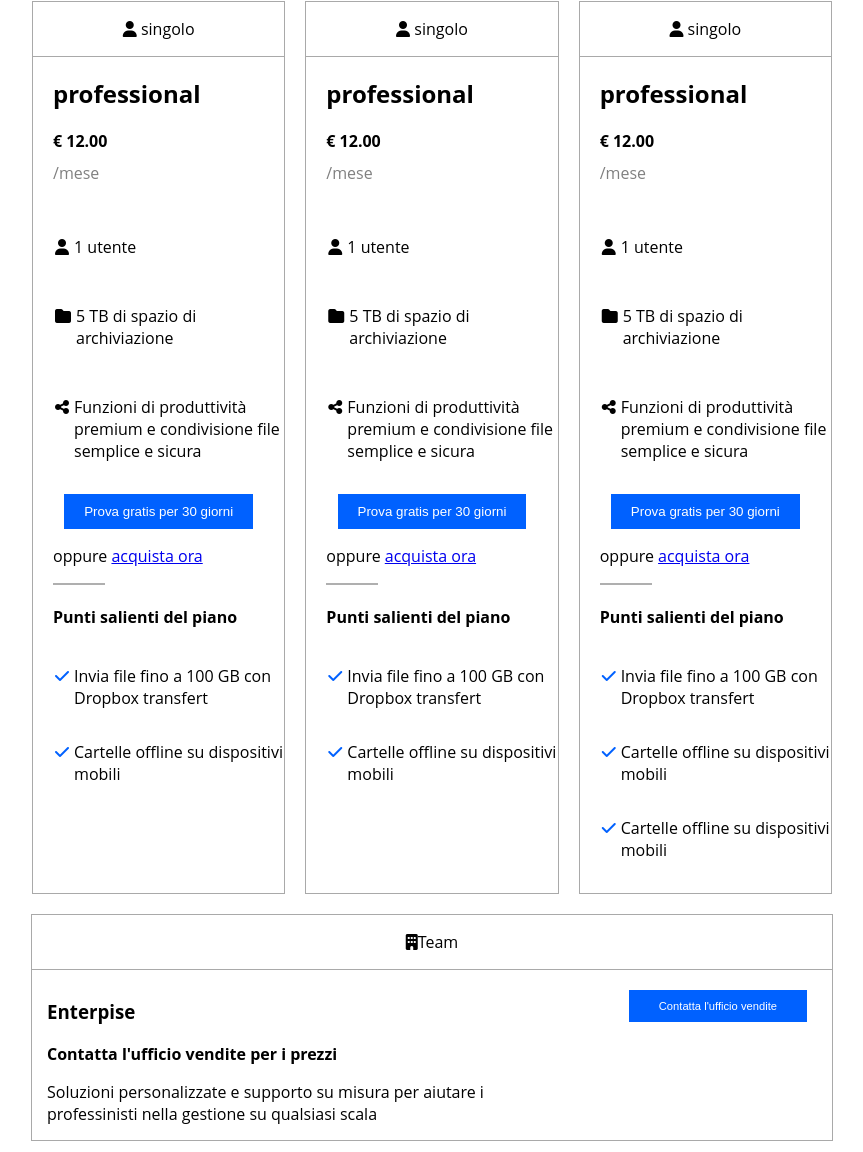
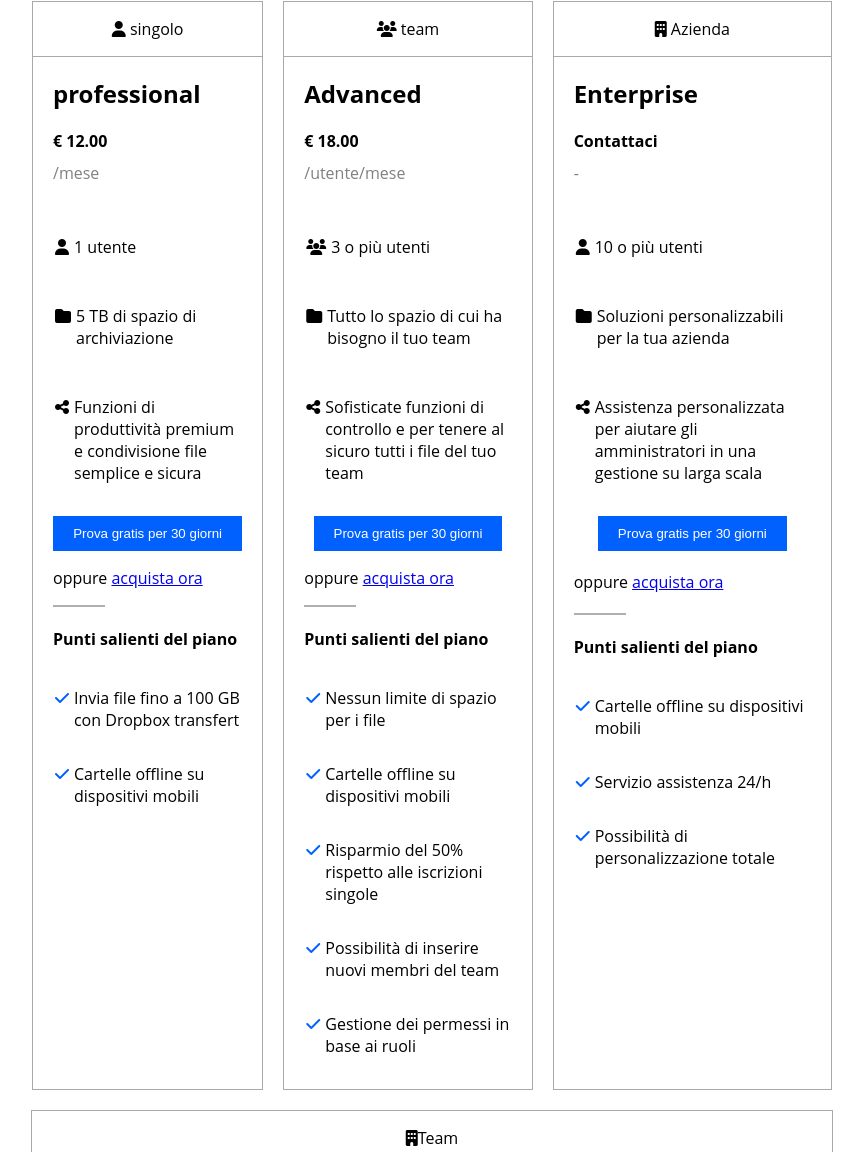
Before and after one commit to VincenzoDePetris/htmlcss-dropbox, a plain HTML site: page index.html in a window 1280 px wide. Shown: the part 824-1976 px from the top of the page, without its empty margins (208-1071 px from the left). Drawn offline with Linux system fonts and the light colour scheme.

Commit message:
fix: box-section content

```diff
--- a/css/style.css
+++ b/css/style.css
@@ -58,6 +58,14 @@
 
 .margin-left {
   margin-left: 20px;
+}
+
+.margin-right {
+  margin-right: 20px;
+}
+
+.margin-all {
+  margin: 20px 20px 20px;
 }
 
 .hr-div {
@@ -363,10 +371,6 @@
 
 /* logo-text section */
 
-.margin-all {
-  margin: 20px 20px 20px;
-}
-
 /* free try section */
 
 .try-section {
--- a/index.html
+++ b/index.html
@@ -114,7 +114,7 @@
               <span class="period">/mese</span>
               <div class="flex">
                 <div>
-                  <ul class="ul-business">
+                  <ul class="ul-business margin-right">
                     <li class="li-business">
                       <div class="flex">
                         <p class="item-business">
@@ -153,7 +153,7 @@
               <p class="margin-left">oppure <a href="#">acquista ora</a></p>
               <div class="hr-div"></div>
               <h4 class="margin-left">Punti salienti del piano</h4>
-              <ul class="ul-business margin-left">
+              <ul class="ul-business margin-left margin-right">
                 <li>
                   <div class="flex">
                     <p class="item-business">
@@ -176,21 +176,21 @@
           <!-- second box -->
           <div class="margin border">
             <div class="border-fixed mini-title-div">
-              <p><i class="fa-solid fa-user"></i> singolo</p>
+              <p><i class="fa-solid fa-users"></i> team</p>
             </div>
             <div>
-              <h2 class="h2-business">professional</h2>
-              <p class="price">&euro; 12.00</p>
-              <span class="period">/mese</span>
+              <h2 class="h2-business">Advanced</h2>
+              <p class="price">&euro; 18.00</p>
+              <span class="period">/utente/mese</span>
               <div class="flex">
                 <div>
-                  <ul class="ul-business">
+                  <ul class="ul-business margin-right">
                     <li class="li-business">
                       <div class="flex">
                         <p class="item-business">
-                          <i class="fa-solid fa-user"></i>
+                          <i class="fa-solid fa-users"></i>
                         </p>
-                        <p>1 utente</p>
+                        <p>3 o più utenti</p>
                       </div>
                     </li>
                     <li class="li-business">
@@ -198,7 +198,7 @@
                         <p class="item-business">
                           <i class="fa-solid fa-folder"></i>
                         </p>
-                        <p>5 TB di spazio di archiviazione</p>
+                        <p>Tutto lo spazio di cui ha bisogno il tuo team</p>
                       </div>
                     </li>
                     <li class="li-business">
@@ -207,8 +207,7 @@
                           <i class="fa-solid fa-share-nodes"></i>
                         </p>
                         <p>
-                          Funzioni di produttività premium e condivisione file
-                          semplice e sicura
+                          Sofisticate funzioni di controllo e per tenere al sicuro tutti i file del tuo team
                         </p>
                       </div>
                     </li>
@@ -223,83 +222,13 @@
               <p class="margin-left">oppure <a href="#">acquista ora</a></p>
               <div class="hr-div"></div>
               <h4 class="margin-left">Punti salienti del piano</h4>
-              <ul class="ul-business margin-left">
+              <ul class="ul-business margin-left margin-right">
                 <li>
                   <div class="flex">
                     <p class="item-business">
                       <i class="fa-solid fa-check" style="color: #0061ff"></i>
                     </p>
-                    <p>Invia file fino a 100 GB con Dropbox transfert</p>
-                  </div>
-                </li>
-                <li>
-                  <div class="flex">
-                    <p class="item-business">
-                      <i class="fa-solid fa-check" style="color: #0061ff"></i>
-                    </p>
-                    <p>Cartelle offline su dispositivi mobili</p>
-                  </div>
-                </li>
-              </ul>
-            </div>
-          </div>
-          <!-- third box -->
-          <div class="border third-box">
-            <div class="border-fixed mini-title-div">
-              <p><i class="fa-solid fa-user"></i> singolo</p>
-            </div>
-            <div>
-              <h2 class="h2-business">professional</h2>
-              <p class="price">&euro; 12.00</p>
-              <span class="period">/mese</span>
-              <div class="flex">
-                <div>
-                  <ul class="ul-business">
-                    <li class="li-business">
-                      <div class="flex">
-                        <p class="item-business">
-                          <i class="fa-solid fa-user"></i>
-                        </p>
-                        <p>1 utente</p>
-                      </div>
-                    </li>
-                    <li class="li-business">
-                      <div class="flex">
-                        <p class="item-business">
-                          <i class="fa-solid fa-folder"></i>
-                        </p>
-                        <p>5 TB di spazio di archiviazione</p>
-                      </div>
-                    </li>
-                    <li class="li-business">
-                      <div class="flex">
-                        <p class="item-business">
-                          <i class="fa-solid fa-share-nodes"></i>
-                        </p>
-                        <p>
-                          Funzioni di produttività premium e condivisione file
-                          semplice e sicura
-                        </p>
-                      </div>
-                    </li>
-                  </ul>
-                </div>
-              </div>
-              <div class="business-button-div">
-                <button class="business-button blue-bg">
-                  Prova gratis per 30 giorni
-                </button>
-              </div>
-              <p class="margin-left">oppure <a href="#">acquista ora</a></p>
-              <div class="hr-div"></div>
-              <h4 class="margin-left">Punti salienti del piano</h4>
-              <ul class="ul-business margin-left">
-                <li>
-                  <div class="flex">
-                    <p class="item-business">
-                      <i class="fa-solid fa-check" style="color: #0061ff"></i>
-                    </p>
-                    <p>Invia file fino a 100 GB con Dropbox transfert</p>
+                    <p>Nessun limite di spazio per i file</p>
                   </div>
                 </li>
                 <li>
@@ -315,7 +244,100 @@
                     <p class="item-business">
                       <i class="fa-solid fa-check" style="color: #0061ff"></i>
                     </p>
+                    <p>Risparmio del 50% rispetto alle iscrizioni singole</p>
+                  </div>
+                </li>
+                <li>
+                  <div class="flex">
+                    <p class="item-business">
+                      <i class="fa-solid fa-check" style="color: #0061ff"></i>
+                    </p>
+                    <p>Possibilità di inserire nuovi membri del team</p>
+                  </div>
+                </li>
+                <li>
+                  <div class="flex">
+                    <p class="item-business">
+                      <i class="fa-solid fa-check" style="color: #0061ff"></i>
+                    </p>
+                    <p>Gestione dei permessi in base ai ruoli</p>
+                  </div>
+                </li>
+              </ul>
+            </div>
+          </div>
+          <!-- third box -->
+          <div class="border third-box">
+            <div class="border-fixed mini-title-div">
+              <p><i class="fa-solid fa-building"></i> Azienda</p>
+            </div>
+            <div>
+              <h2 class="h2-business">Enterprise</h2>
+              <p class="price">Contattaci</p>
+              <span class="period">-</span>
+              <div class="flex">
+                <div>
+                  <ul class="ul-business margin-right">
+                    <li class="li-business">
+                      <div class="flex">
+                        <p class="item-business">
+                          <i class="fa-solid fa-user"></i>
+                        </p>
+                        <p>10 o più utenti</p>
+                      </div>
+                    </li>
+                    <li class="li-business">
+                      <div class="flex">
+                        <p class="item-business">
+                          <i class="fa-solid fa-folder"></i>
+                        </p>
+                        <p>Soluzioni personalizzabili per la tua azienda</p>
+                      </div>
+                    </li>
+                    <li class="li-business">
+                      <div class="flex">
+                        <p class="item-business">
+                          <i class="fa-solid fa-share-nodes"></i>
+                        </p>
+                        <p>
+                          Assistenza personalizzata per aiutare gli amministratori in una gestione su larga scala
+                        </p>
+                      </div>
+                    </li>
+                  </ul>
+                </div>
+              </div>
+              <div class="business-button-div">
+                <button class="business-button blue-bg">
+                  Prova gratis per 30 giorni
+                </button>
+              </div>
+              <p class="margin-all">oppure <a href="#">acquista ora</a></p>
+              <div class="hr-div"></div>
+              <h4 class="margin-left">Punti salienti del piano</h4>
+              <ul class="ul-business margin-left margin-right">
+                <li>
+                  <div class="flex">
+                    <p class="item-business">
+                      <i class="fa-solid fa-check" style="color: #0061ff"></i>
+                    </p>
                     <p>Cartelle offline su dispositivi mobili</p>
+                  </div>
+                </li>
+                <li>
+                  <div class="flex">
+                    <p class="item-business">
+                      <i class="fa-solid fa-check" style="color: #0061ff"></i>
+                    </p>
+                    <p>Servizio assistenza 24/h</p>
+                  </div>
+                </li>
+                <li>
+                  <div class="flex">
+                    <p class="item-business">
+                      <i class="fa-solid fa-check" style="color: #0061ff"></i>
+                    </p>
+                    <p>Possibilità di personalizzazione totale</p>
                   </div>
                 </li>
               </ul>
```
